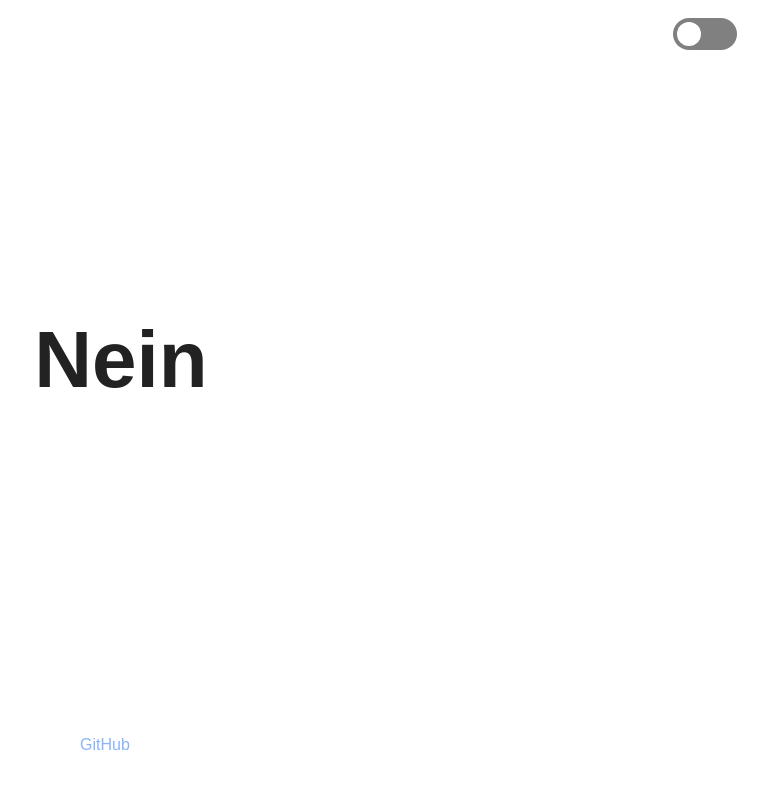
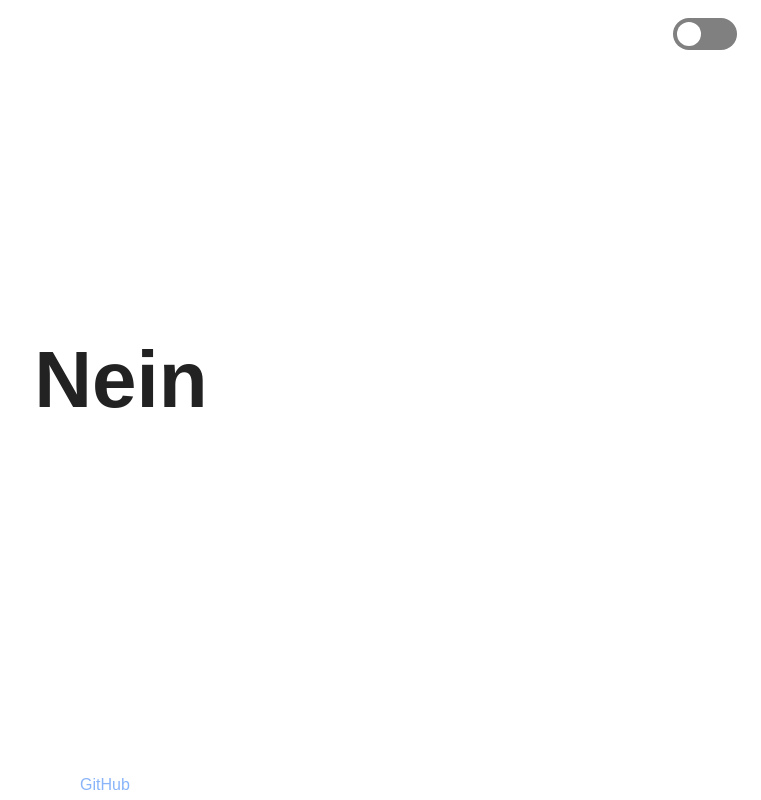
Before and after one commit to istesmittwoch/istesmittwoch.github.io, a plain HTML site: page index.html in a window 1280 px wide. Shown: the whole page, without its empty margins (519-1280 px from the left). Drawn offline with Linux system fonts and the light colour scheme.

Commit message:
Re-add height to body and increase height of main content

```diff
--- a/css/style.css
+++ b/css/style.css
@@ -15,6 +15,7 @@ body {
   background-color: var(--bg-color);
   color: var(--text-color);
 
+  height: 100vh;
   margin: 0;
 }
 
@@ -70,7 +71,7 @@ main {
   display: flex;
   justify-content: center;
   align-items: center;
-  height: 90vh;
+  height: 95vh;
 }
 
 h1 {
```
